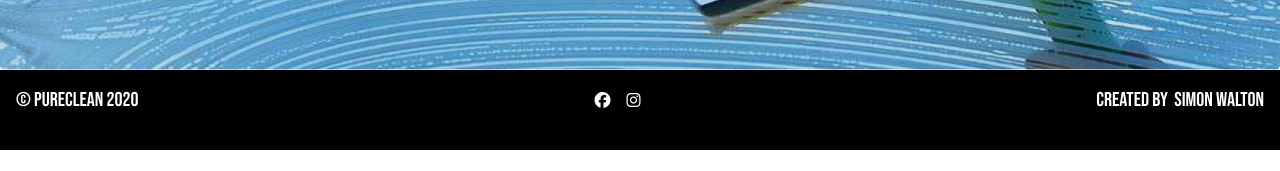
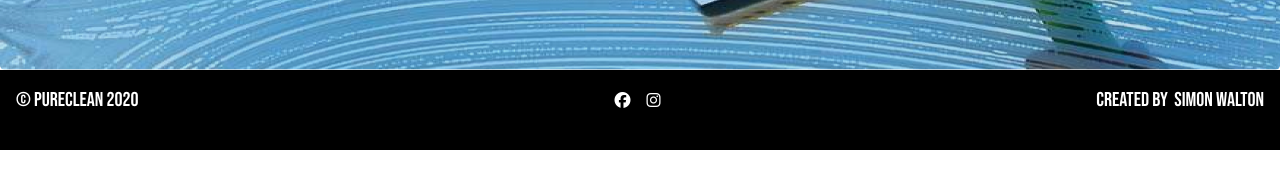
Before and after one commit to simon-a-walton/pure-clean, a React (Create React App) app: page / in a window 1280 px wide. Shown: the part 626-797 px from the top of the page. Built offline with nearby package versions, Linux system fonts and the light colour scheme.

Commit message:
fixed so that the social media icon list is completely in the center

```diff
--- a/src/components/Footer.jsx
+++ b/src/components/Footer.jsx
@@ -28,10 +28,11 @@ export const linkStyle = css({
 
 const inlineList = select('& li',{
   display: 'inline',
-  padding: '0 8px'
+  padding: '0 8px',
+  listStyleType: 'none'
 });
 
-function Footer() {
+const Footer = () => {
   return (
     <div>
       <footer {...footerStyle}>
@@ -42,7 +43,7 @@ function Footer() {
             </h5>
           </div>
           <div>
-            <ul className={`list-unstyled text-center ${inlineList} ${textSize}`}>
+            <ul className={`text-center ${inlineList} ${textSize}`}>
               <li>
                 <a href="www.facebook.com" {...linkStyle}>
                   <i className="fab fa-facebook" />
```
